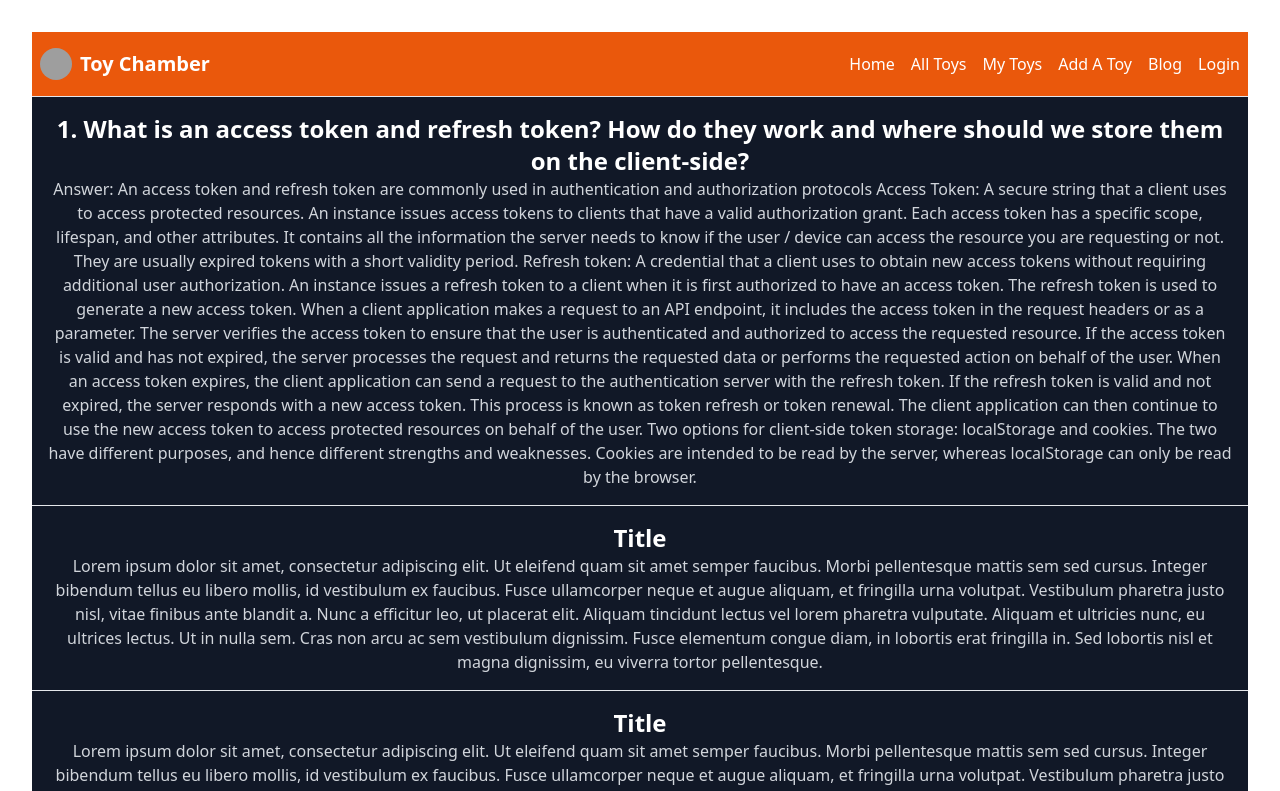
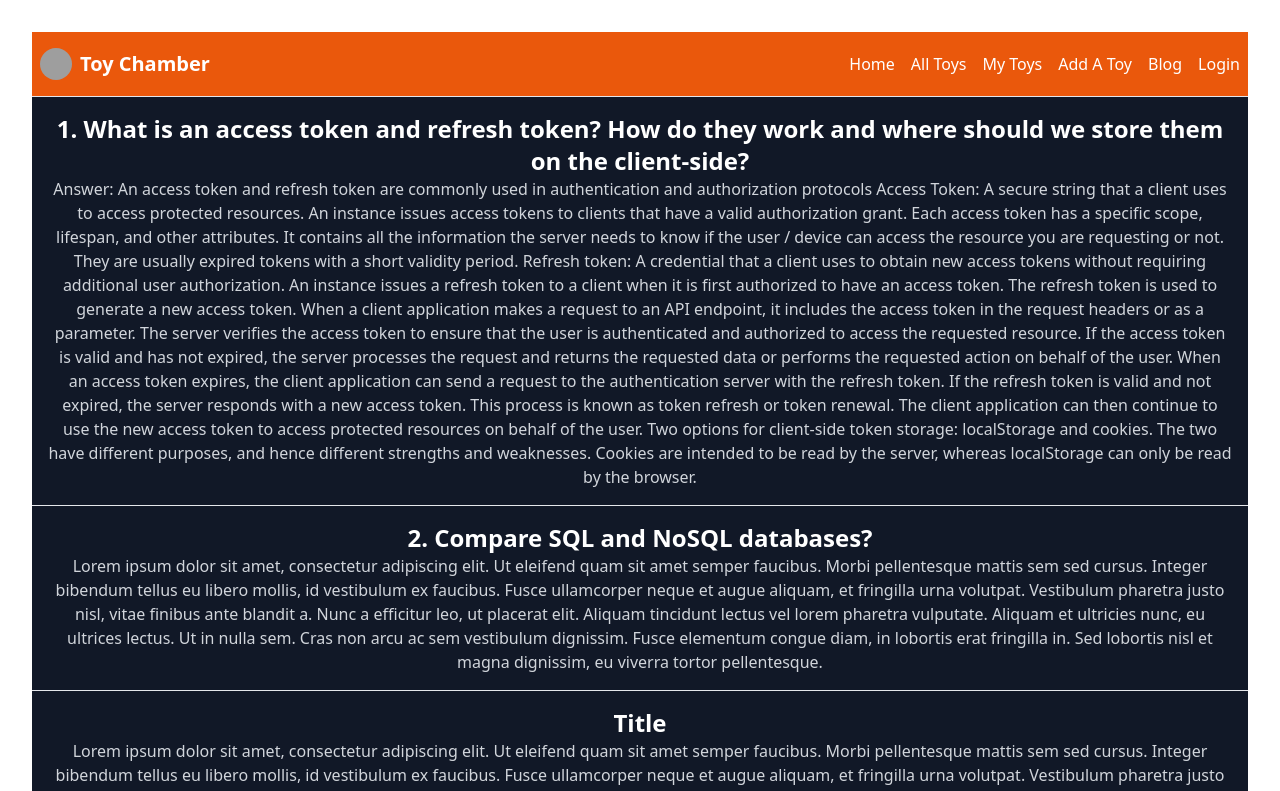
Before and after one commit to muntasirmoin/toy-chamber-client, a React (Vite) app: page /blog in a window 1280 px wide. Shown: the top 791 px of the page. Built offline with nearby package versions, Linux system fonts and the light colour scheme; no server answers; grey boxes are pictures that could not be loaded.

Commit message:
q2 added

```diff
--- a/src/componentes/Blog/Blog.jsx
+++ b/src/componentes/Blog/Blog.jsx
@@ -27,7 +27,7 @@ Two options for client-side token storage: localStorage and cookies. The two hav
 
               <div class="bg-gray-900 p-4">
                 <div class="text-white">
-                    <h1 class="text-2xl font-bold">Title</h1>
+                    <h1 class="text-2xl font-bold">2. Compare SQL and NoSQL databases?</h1>
                     <p class="text-gray-300">Lorem ipsum dolor sit amet, consectetur adipiscing elit. Ut eleifend quam sit amet semper faucibus. Morbi pellentesque mattis sem sed cursus. Integer bibendum tellus eu libero mollis, id vestibulum ex faucibus. Fusce ullamcorper neque et augue aliquam, et fringilla urna volutpat. Vestibulum pharetra justo nisl, vitae finibus ante blandit a. Nunc a efficitur leo, ut placerat elit. Aliquam tincidunt lectus vel lorem pharetra vulputate. Aliquam et ultricies nunc, eu ultrices lectus. Ut in nulla sem. Cras non arcu ac sem vestibulum dignissim. Fusce elementum congue diam, in lobortis erat fringilla in. Sed lobortis nisl et magna dignissim, eu viverra tortor pellentesque.</p>
                 </div>
             </div>
```
